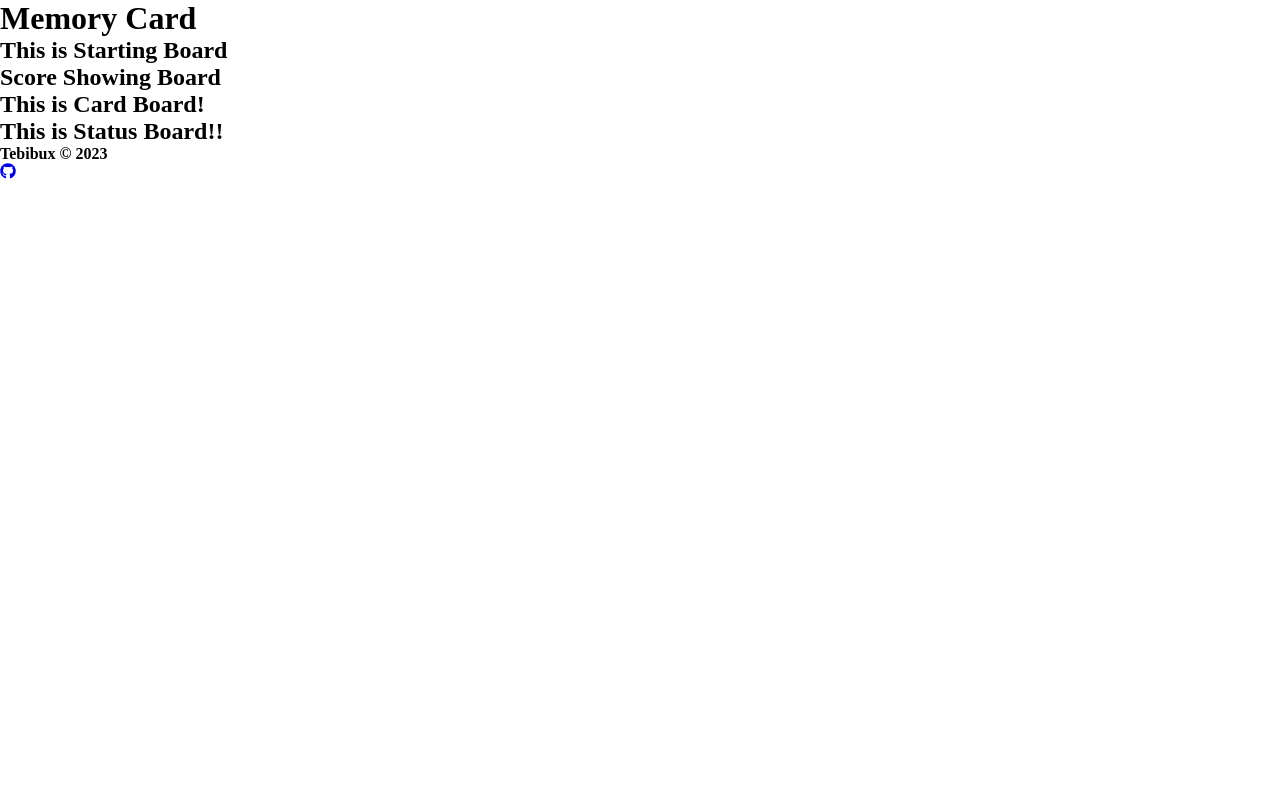
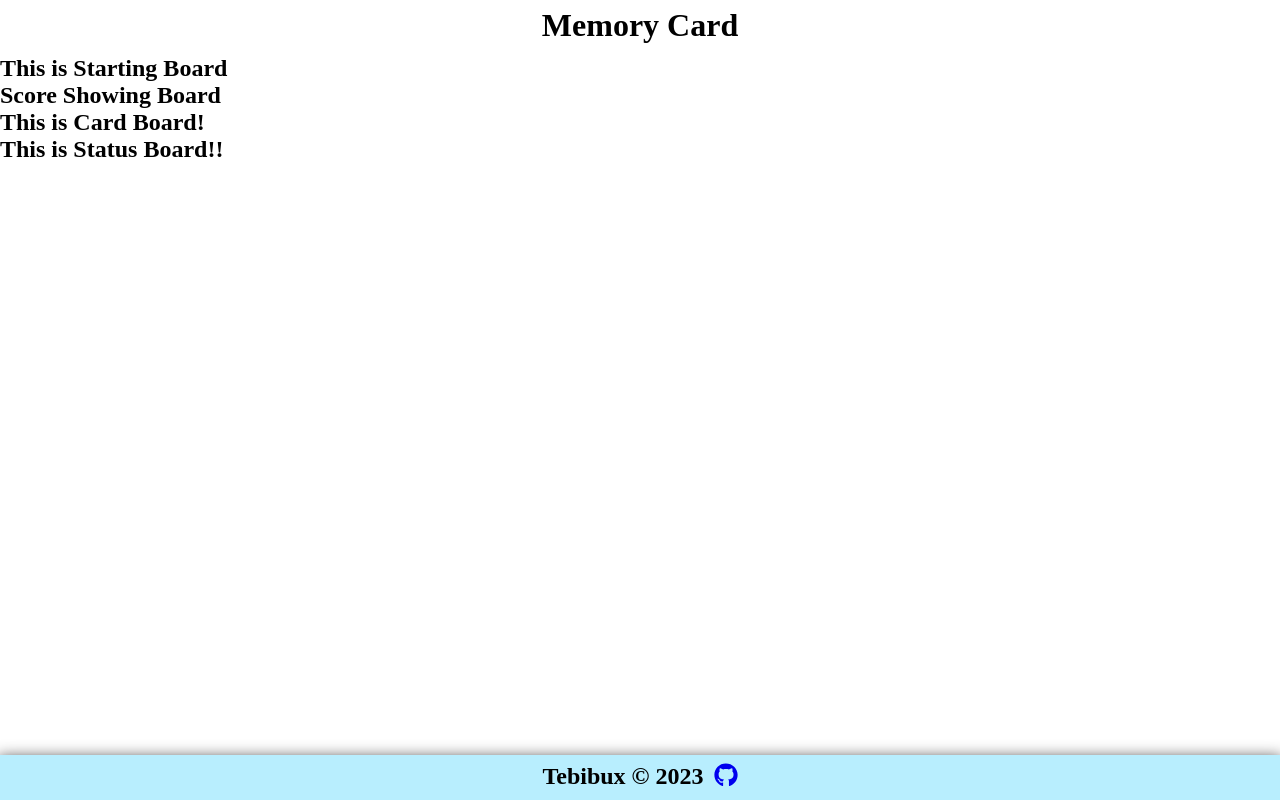
Before and after one commit to Tebibux/memory-card, a React (Create React App) app: page / in a window 1280 px wide. Built offline with nearby package versions, Linux system fonts and the light colour scheme.

Commit message:
footer finished

```diff
--- a/src/App.js
+++ b/src/App.js
@@ -6,7 +6,7 @@ function App() {
   return (
     <div className="container">
       <Header />
-      <Main />
+      <Main className="main"/>
       <Footer />
     </div>
   );
--- a/src/components/footer/Footer.jsx
+++ b/src/components/footer/Footer.jsx
@@ -3,13 +3,16 @@ import {FaGithub} from 'react-icons/fa';
 function Footer() {
 	const year = new Date();
   return (
-	<div>
-	  <h4>Tebibux &#169; {year.getFullYear()} </h4>
+	<div className="footer">
+		<div className="footer-items">
+			<h4>Tebibux &#169; {year.getFullYear()} </h4>
 	  <p>
 		<a href="https://github.com/Tebibux/memory-card">
 	  		<FaGithub />
 		</a>
 	</p>
+		</div>
+
 	</div>
   );
 }
--- a/src/components/header/Header.jsx
+++ b/src/components/header/Header.jsx
@@ -2,7 +2,7 @@ import React from 'react';
 
 function Header() {
   return (
-	<div>
+	<div className="header">
 	  <h1>Memory Card</h1>
 	</div>
   );
--- a/src/css/styles.css
+++ b/src/css/styles.css
@@ -3,3 +3,26 @@
 	margin: 0;
 	box-sizing: border-box;
 }
+.container{
+	height: 100vh;
+	display: grid;
+	grid-template-rows: 50px 1fr 45px;
+	row-gap: 5px;
+}
+.header{
+	display: grid;
+	place-content: center;
+}
+.footer{
+	display: grid;
+	place-items: center;
+	width: 100%;
+	background-color: rgba(139, 227, 253, 0.611);
+	color: rgb(0, 0, 0);
+	box-shadow: 0px 5px 16px 2px rgba(0, 0, 0, 0.805);
+	font-size: 1.5rem;
+}
+.footer-items{
+	display: flex;
+	gap: 10px;
+}
```
